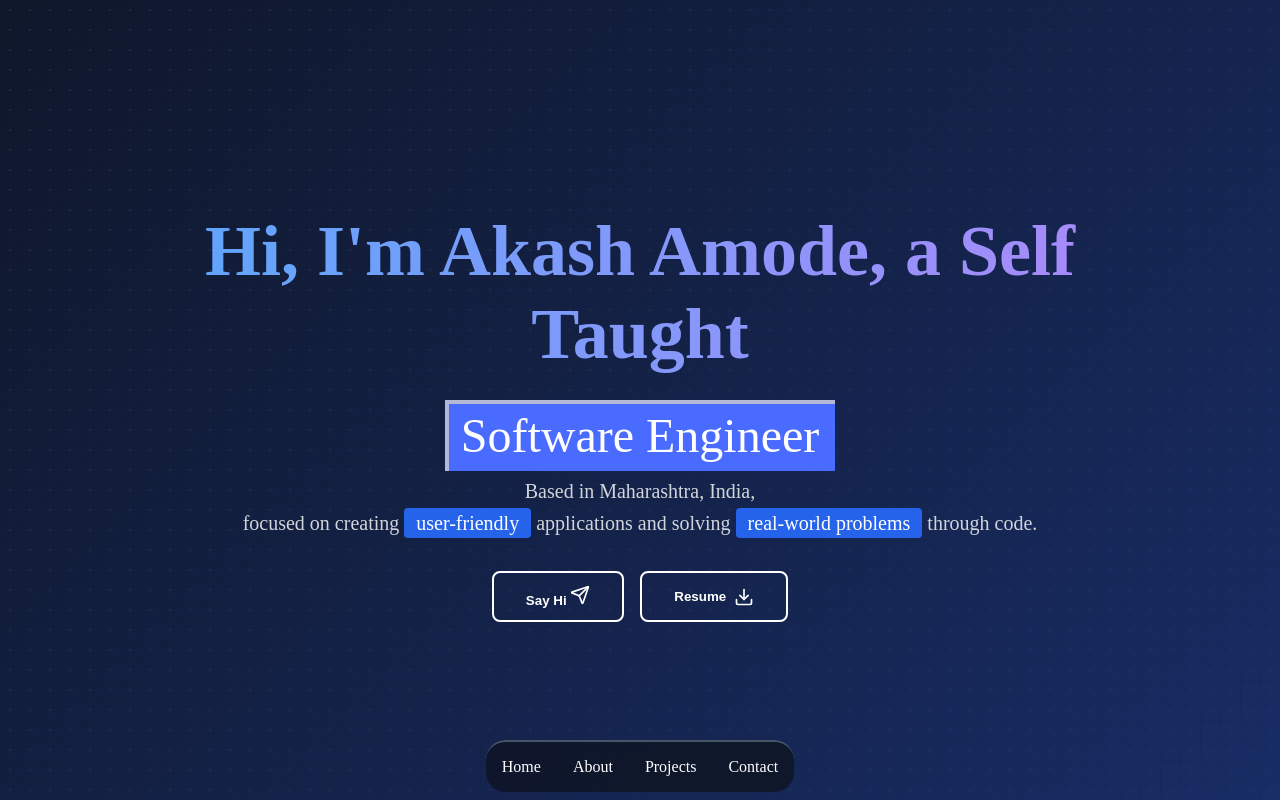
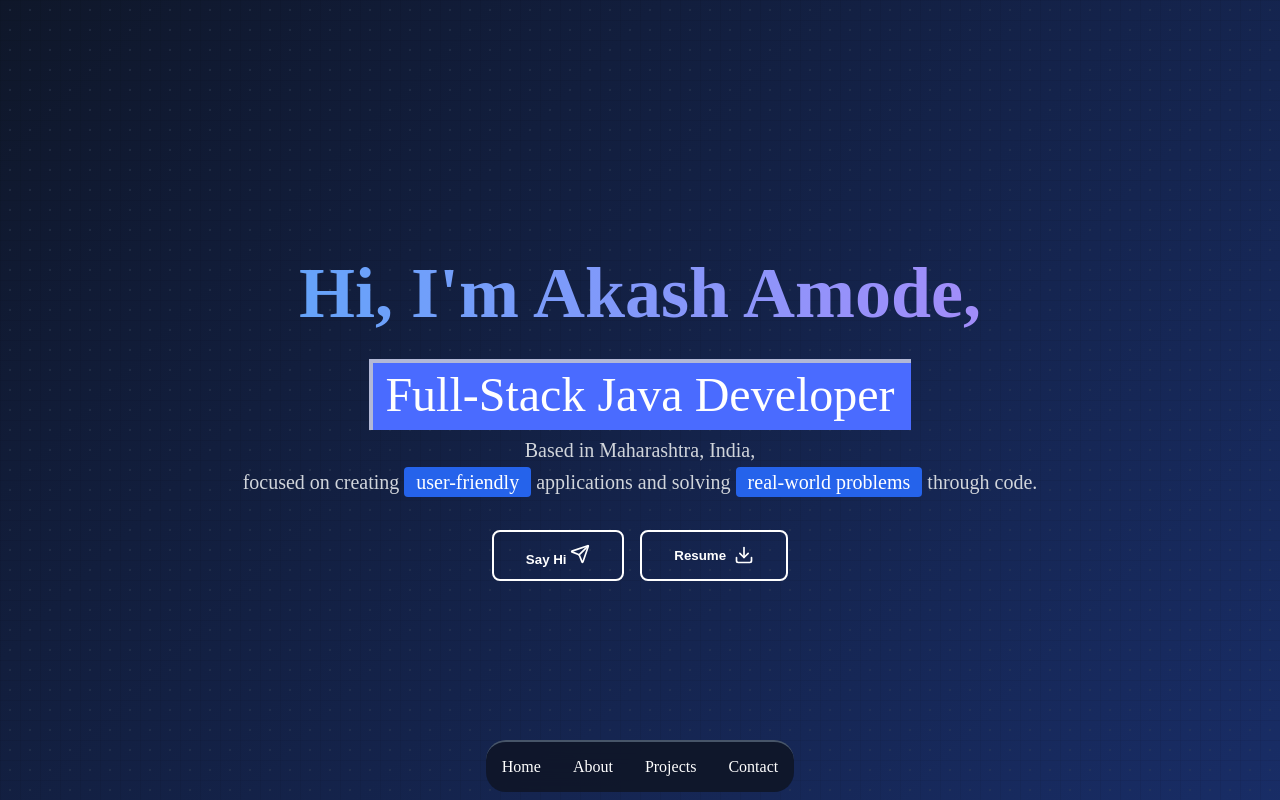
Before and after one commit to AKashAMode/Akash-Portfolio, a React (Vite) app: page / in a window 1280 px wide. Shown: the top 800 px of the page. Built offline with nearby package versions, Linux system fonts and the light colour scheme.

Commit message:
feat: new intro line

```diff
--- a/src/Views/PortfolioPage.jsx
+++ b/src/Views/PortfolioPage.jsx
@@ -158,10 +158,10 @@ const PortfolioPage = () => {
      <section id="hero" className="hero-section">
         <div className="hero-content">
           <h1 className="hero-title">
-            Hi, I'm Akash Amode, a Self Taught
+            Hi, I'm Akash Amode,
           </h1>
           <div className="hero-badge">
-         <span className="badge-text">Software Engineer</span>
+         <span className="badge-text">Full-Stack Java Developer</span>
           </div>
           <p className="hero-description">
             Based in Maharashtra, India,<br />
```
